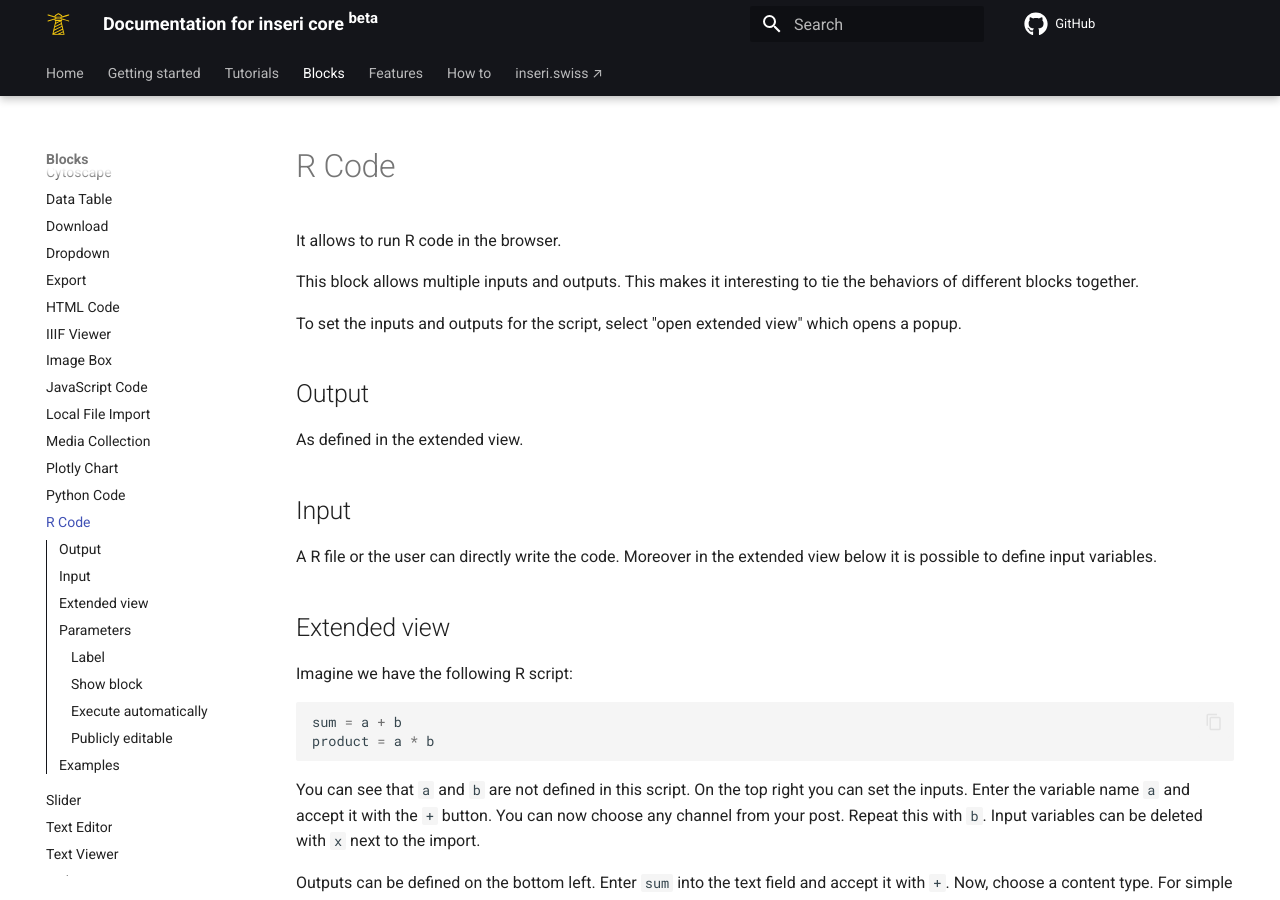
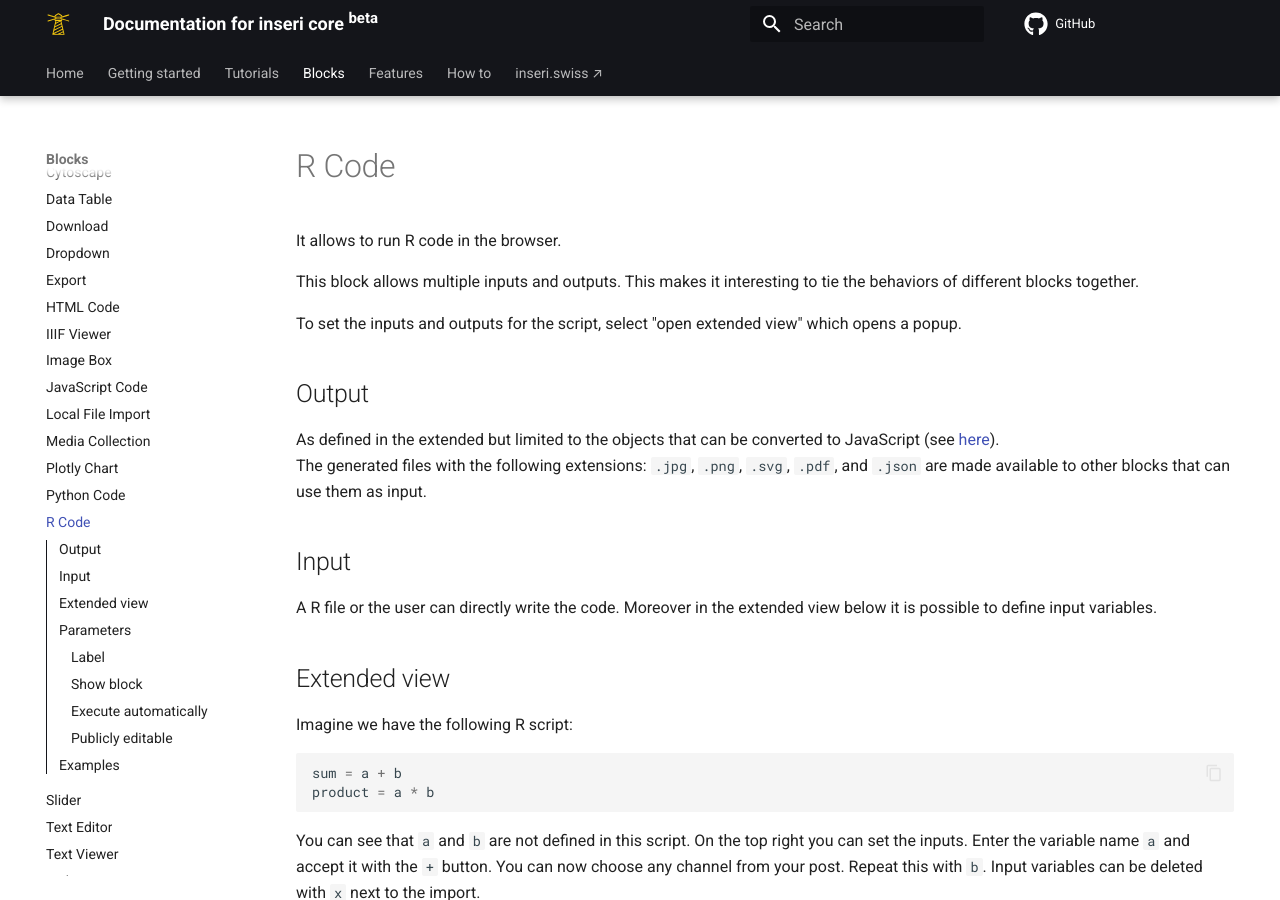
Before and after one commit to inseri-swiss/inseri-core-wp, an MkDocs documentation site: the page built from docs/blocks/rCode.md, in a window 1280 px wide and 900 px high. Built offline with MkDocs 1.6.1 and Material for MkDocs 9.7.7, drawn with Linux system fonts in a browser that asks for light colours; comment, search, counter and statistics services are not loaded.

Commit message:
docs: update R Code output

```diff
--- a/docs/blocks/rCode.md
+++ b/docs/blocks/rCode.md
@@ -8,7 +8,8 @@ To set the inputs and outputs for the script, select "open extended view" which
 
 ## Output
 
-As defined in the extended view.
+As defined in the extended but limited to the objects that can be converted to JavaScript (see [here](https://docs.r-wasm.org/webr/latest/convert-r-to-js.html){:target="\_blank"}).</br>
+The generated files with the following extensions: `.jpg`, `.png`, `.svg`, `.pdf`, and `.json` are made available to other blocks that can use them as input.
 
 ## Input
 
```
